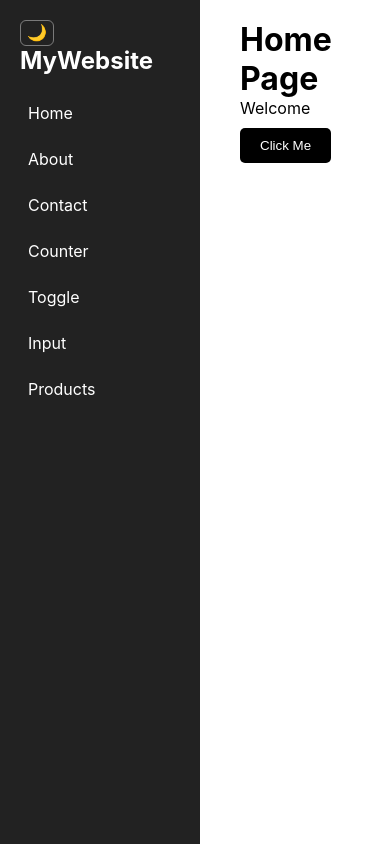
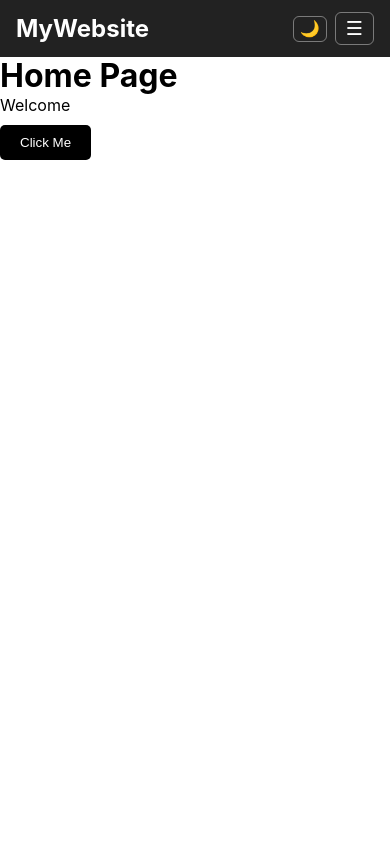
Before and after one commit to harambutt01/React-Projects, a React (Create React App) app: page / in a window 390 px wide. Built offline with nearby package versions, Linux system fonts and the light colour scheme.

Commit message:
Add responsive design Make website mobile-friendly Improve layout responsiveness

```diff
--- a/src/App.jsx
+++ b/src/App.jsx
@@ -16,7 +16,7 @@ function App() {
 
         <Navbar />
 
-        <div style={{ marginLeft: "220px", padding: "20px" }}>
+        <div className="main-content">
           <Routes>
             <Route path="/"         element={<Home />}        />
             <Route path="/about"    element={<About />}       />
--- a/src/components/Navbar.css
+++ b/src/components/Navbar.css
@@ -1,4 +1,4 @@
-/* Sidebar Navbar */
+/* ── Desktop Sidebar ── */
 .navbar {
   width: 200px;
   height: 100vh;
@@ -9,15 +9,18 @@
   top: 0;
   left: 0;
   box-sizing: border-box;
-
+  display: flex;
+  flex-direction: column;
+  gap: 20px;
+  z-index: 1000;
+  transition: transform 0.3s ease;
 }
 
 .logo {
-  margin-bottom: 20px;
+  margin-bottom: 0;
   transition: color 0.3s ease;
 }
 
-/* Links container */
 .nav-links {
   list-style: none;
   padding: 0;
@@ -27,7 +30,6 @@
   gap: 10px;
 }
 
-/* Links */
 .nav-links a {
   color: white;
   text-decoration: none;
@@ -37,7 +39,6 @@
   display: block;
 }
 
-/* Hover effect */
 .nav-links a:hover {
   color: #00bcd4;
   background-color: rgba(255, 255, 255, 0.1);
@@ -53,9 +54,82 @@
   line-height: 1;
   color: white;
   transition: all 0.2s ease;
+  width: fit-content;
 }
 
 .theme-btn:hover {
   background-color: rgba(255, 255, 255, 0.1);
   border-color: white;
 }
+
+.hamburger {
+  background: transparent;
+  border: 1.5px solid rgba(255, 255, 255, 0.4);
+  border-radius: 6px;
+  padding: 4px 10px;
+  color: white;
+  font-size: 1.2rem;
+  cursor: pointer;
+  transition: all 0.2s ease;
+}
+
+.hamburger:hover {
+  background-color: rgba(255, 255, 255, 0.1);
+  border-color: white;
+}
+
+/* ── Mobile Header — hidden on desktop ── */
+.mobile-header {
+  display: none;
+}
+
+/* ── Overlay — hidden on desktop ── */
+.overlay {
+  display: none;
+}
+
+/* ── Tablet & Mobile (max 768px) ── */
+@media (max-width: 768px) {
+  /* Sidebar hidden by default */
+  .navbar {
+    transform: translateX(-100%);
+  }
+
+  /* Sidebar open */
+  .navbar.open {
+    transform: translateX(0);
+  }
+
+  /* Top bar visible */
+  .mobile-header {
+    display: flex;
+    align-items: center;
+    justify-content: space-between;
+    padding: 12px 16px;
+    background-color: #222;
+    color: white;
+    position: fixed;
+    top: 0;
+    left: 0;
+    right: 0;
+    z-index: 999;
+  }
+
+  .mobile-controls {
+    display: flex;
+    align-items: center;
+    gap: 8px;
+  }
+
+  /* Overlay visible when menu open */
+  .overlay {
+    display: block;
+    position: fixed;
+    top: 0;
+    left: 0;
+    right: 0;
+    bottom: 0;
+    background: rgba(0, 0, 0, 0.5);
+    z-index: 998;
+  }
+}
--- a/src/components/Navbar.jsx
+++ b/src/components/Navbar.jsx
@@ -1,31 +1,51 @@
+import { useState } from "react";
 import { Link } from "react-router-dom";
 import { useTheme } from "./ThemeContext";
 import "./Navbar.css";
 
 function Navbar() {
   const { isDark, toggleTheme } = useTheme();
+  const [menuOpen, setMenuOpen] = useState(false);
+
+  const closeMenu = () => setMenuOpen(false);
 
   return (
-    <nav className="navbar">
-      <div className="theme-btn-wrapper">
-    <button onClick={toggleTheme} className="theme-btn">
-      {isDark ? "☀️" : "🌙"}
-    </button>
-  </div>
-      <h2 className="logo">MyWebsite</h2>
+    <>
+      {/* ── Mobile/Tablet Header ── */}
+      <div className="mobile-header">
+        <h2 className="logo">MyWebsite</h2>
+        <div className="mobile-controls">
+          <button className="theme-btn" onClick={toggleTheme}>
+            {isDark ? "☀️" : "🌙"}
+          </button>
+          <button className="hamburger" onClick={() => setMenuOpen((prev) => !prev)}>
+            {menuOpen ? "✕" : "☰"}
+          </button>
+        </div>
+      </div>
 
+      {/* ── Overlay ── */}
+      {menuOpen && <div className="overlay" onClick={closeMenu} />}
 
+      {/* ── Sidebar ── */}
+      <nav className={`navbar ${menuOpen ? "open" : ""}`}>
+        <button className="theme-btn" onClick={toggleTheme}>
+          {isDark ? "☀️" : "🌙"}
+        </button>
 
-      <ul className="nav-links">
-        <li><Link to="/">Home</Link></li>
-        <li><Link to="/about">About</Link></li>
-        <li><Link to="/contact">Contact</Link></li>
-        <li><Link to="/counter">Counter</Link></li>
-        <li><Link to="/toggle">Toggle</Link></li>
-        <li><Link to="/input">Input</Link></li>
-        <li><Link to="/products">Products</Link></li>
-      </ul>
-    </nav>
+        <h2 className="logo">MyWebsite</h2>
+
+        <ul className="nav-links">
+          <li><Link to="/"         onClick={closeMenu}>Home</Link></li>
+          <li><Link to="/about"    onClick={closeMenu}>About</Link></li>
+          <li><Link to="/contact"  onClick={closeMenu}>Contact</Link></li>
+          <li><Link to="/counter"  onClick={closeMenu}>Counter</Link></li>
+          <li><Link to="/toggle"   onClick={closeMenu}>Toggle</Link></li>
+          <li><Link to="/input"    onClick={closeMenu}>Input</Link></li>
+          <li><Link to="/products" onClick={closeMenu}>Products</Link></li>
+        </ul>
+      </nav>
+    </>
   );
 }
 
--- a/src/components/products/ProductFilters.css
+++ b/src/components/products/ProductFilters.css
@@ -1,63 +1,32 @@
-
-.product-page {
-  padding: 24px;
-  min-height: 100vh;
-  transition: background 0.3s ease;
+.filters-grid {
+  display:               grid;
+  grid-template-columns: 2fr 1fr 1fr;
+  gap:                   12px;
+  margin-bottom:         24px;
 }
 
-.product-page.light {
-  background: #f5f5f5;
+.filter-input {
+  padding:       8px 12px;
+  border-radius: 8px;
+  font-size:     0.85rem;
+  outline:       none;
+  width:         100%;
+  box-sizing:    border-box;
+  transition:    border 0.2s ease;
 }
 
-.product-page.dark {
-  background: #121212;
-}
-.product-header h1 {
-  margin: 0 0 4px;
-  font-size: 1.5rem;
+.filter-input.light {
+  border:     1px solid #ddd;
+  background: #fff;
+  color:      #111;
 }
 
-.product-header.light h1 {
-  color: #111;
+.filter-input.dark {
+  border:     1px solid #444;
+  background: #1e1e1e;
+  color:      #e0e0e0;
 }
 
-.product-header.dark h1 {
-  color: #e0e0e0;
+.filter-input:focus {
+  border-color: #4f6ef7;
 }
-
-.product-count {
-  margin: 0;
-  font-size: 0.85rem;
-}
-
-.product-count.light {
-  color: #999;
-}
-
-.product-count.dark {
-  color: #888;
-}
-
-.product-grid {
-  display: grid;
-  grid-template-columns: repeat(auto-fill, minmax(220px, 1fr));
-  gap: 20px;
-}
-
-.no-results {
-  text-align: center;
-  font-size: 0.95rem;
-}
-
-.no-results.light { color: #999; }
-.no-results.dark  { color: #888; }
-
-@media (max-width: 600px) {
-  .product-grid {
-    grid-template-columns: 1fr;
-  }
-
-  .product-page {
-    padding: 16px;
-  }
-}
--- a/src/components/products/ProductList.css
+++ b/src/components/products/ProductList.css
@@ -1,39 +1,57 @@
-
-.filters-grid {
-  display:               grid;
-  grid-template-columns: 2fr 1fr 1fr;
-  gap:                   12px;
-  margin-bottom:         24px;
+.product-page {
+  padding: 24px;
+  min-height: 100vh;
+  transition: background 0.3s ease;
 }
 
-.filter-input {
-  padding:       8px 12px;
-  border-radius: 8px;
-  font-size:     0.85rem;
-  outline:       none;
-  width:         100%;
-  box-sizing:    border-box;
-  transition:    border 0.2s ease;
+.product-page.light { background: #f5f5f5; }
+.product-page.dark  { background: #121212; }
+
+.product-header h1 {
+  margin:    0 0 4px;
+  font-size: 1.5rem;
 }
 
-.filter-input.light {
-  border:     1px solid #ddd;
-  background: #fff;
-  color:      #111;
+.product-header.light h1 { color: #111; }
+.product-header.dark  h1 { color: #e0e0e0; }
+
+.product-count {
+  margin:    0;
+  font-size: 0.85rem;
 }
 
-.filter-input.dark {
-  border:     1px solid #444;
-  background: #1e1e1e;
-  color:      #e0e0e0;
+.product-count.light { color: #999; }
+.product-count.dark  { color: #888; }
+
+.product-grid {
+  display: grid;
+  grid-template-columns: repeat(auto-fill, minmax(220px, 1fr));
+  gap: 20px;
 }
 
-.filter-input:focus {
-  border-color: #4f6ef7;
+.no-results {
+  text-align: center;
+  font-size:  0.95rem;
 }
 
-@media (max-width: 600px) {
-  .filters-grid {
+.no-results.light { color: #999; }
+.no-results.dark  { color: #888; }
+
+/* ── Tablet (768px) → 3 products ── */
+@media (max-width: 768px) {
+  .product-grid {
+    grid-template-columns: repeat(3, 1fr);
+  }
+
+  .product-page {
+    padding: 16px;
+    margin-top: 56px;
+  }
+}
+
+/* ── Mobile (480px) → 1 product ── */
+@media (max-width: 480px) {
+  .product-grid {
     grid-template-columns: 1fr;
   }
 }
--- a/src/index.css
+++ b/src/index.css
@@ -11,3 +11,18 @@ code {
   font-family: source-code-pro, Menlo, Monaco, Consolas, 'Courier New',
     monospace;
 }
+
+/* ── Main Content ── */
+.main-content {
+  margin-left: 220px;
+  padding: 20px;
+}
+
+/* ── Tablet & Mobile ── */
+@media (max-width: 768px) {
+  .main-content {
+    margin-left: 0;
+    padding: 0;
+    margin-top: 56px;
+  }
+}
```
Also changed, not shown: src/components/products/Products.json (+12 -12 lines).
